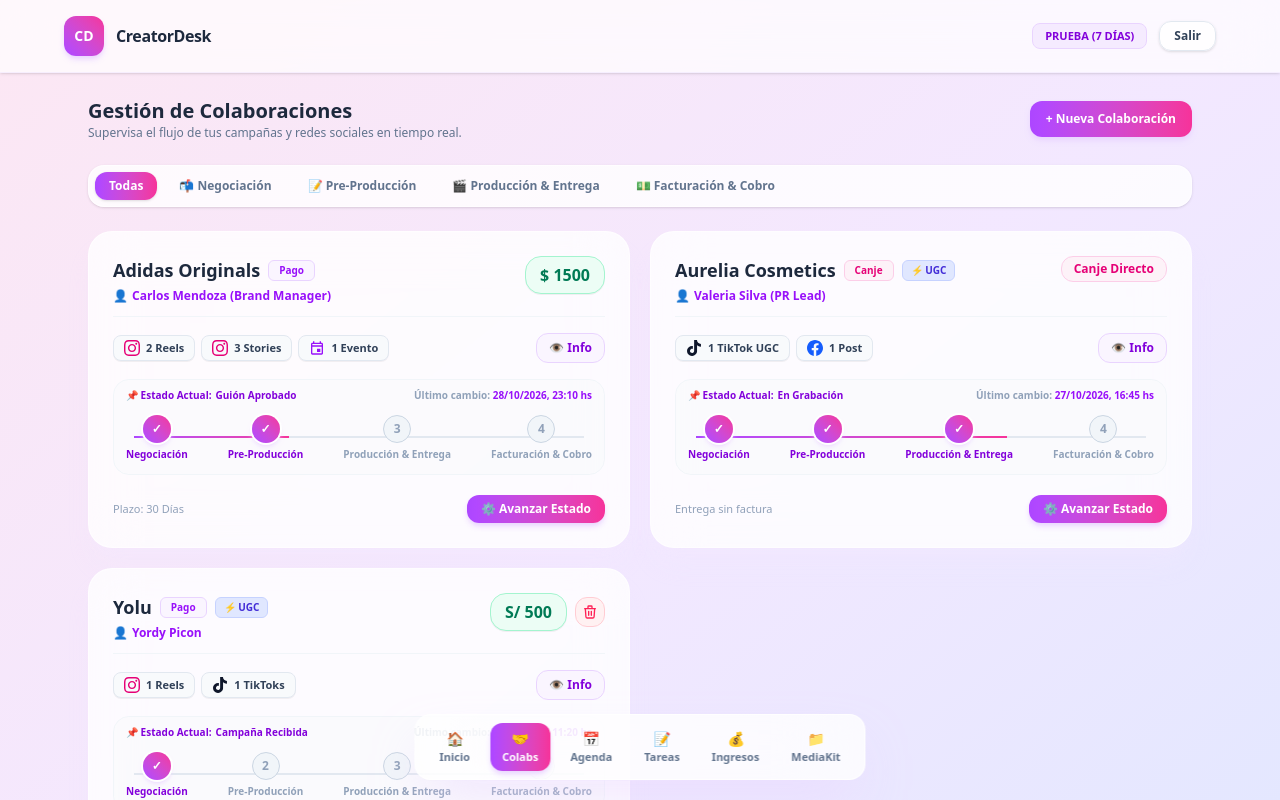
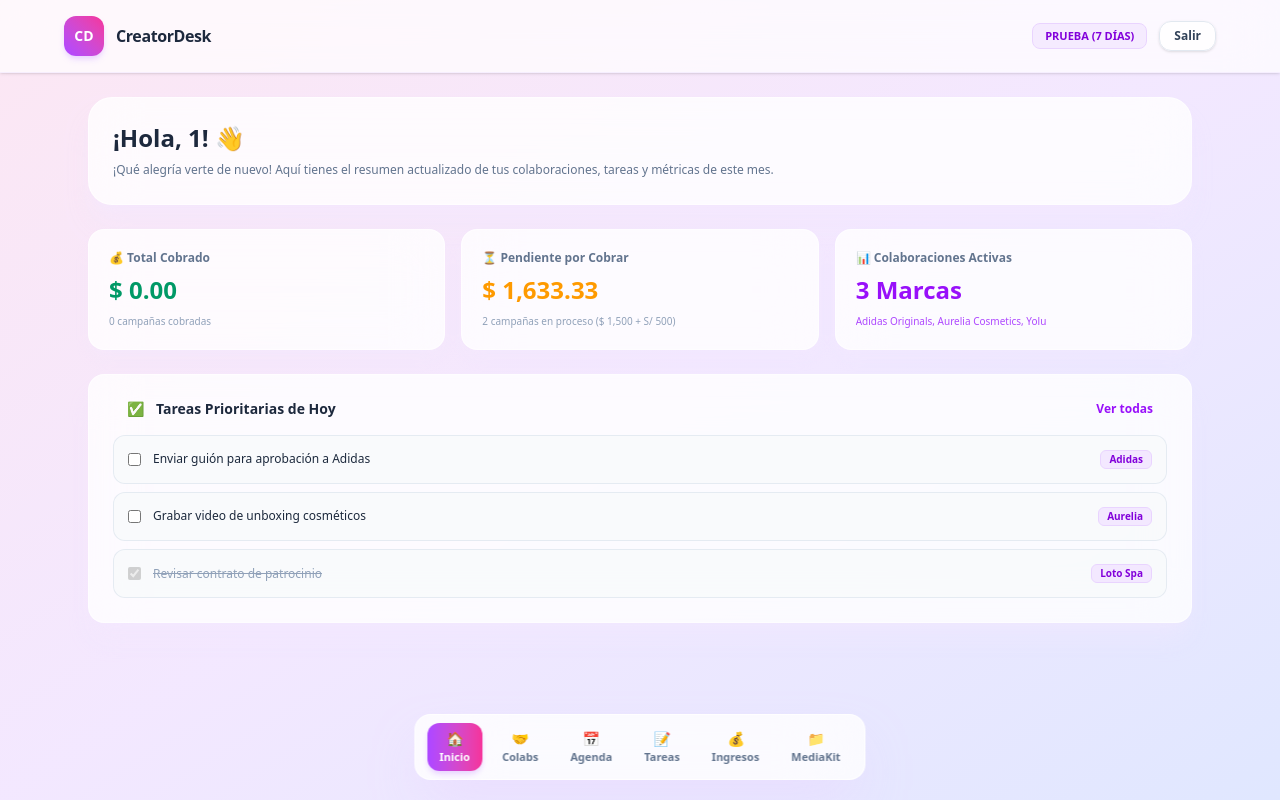
Before and after one commit to diparraguirre-oss/creatordesk, a Next.js app: page /creatordesk/1 in a window 1280 px wide. Shown: the top 800 px of the page. Built offline with nearby package versions, Linux system fonts and the light colour scheme; sample sign-in values are in the browser's storage.

Commit message:
fix: unificacion limpia de la suma total convertida en inicio

```diff
--- a/src/app/creatordesk/[creatorSlug]/page.tsx
+++ b/src/app/creatordesk/[creatorSlug]/page.tsx
@@ -4,7 +4,6 @@
 
 import { useEffect, useState } from 'react';
 
-// Componentes SVG vectoriales
 const InstagramIcon = () => (
   <svg className="w-4 h-4 text-pink-600 inline-block" fill="currentColor" viewBox="0 0 24 24">
     <path d="M12 2.163c3.204 0 3.584.012 4.85.07 3.252.148 4.771 1.691 4.919 4.919.058 1.265.069 1.645.069 4.849 0 3.205-.012 3.584-.069 4.849-.149 3.225-1.664 4.771-4.919 4.919-1.266.058-1.644.07-4.85.07-3.204 0-3.584-.012-4.849-.07-3.26-.149-4.771-1.699-4.919-4.92-.058-1.265-.07-1.644-.07-4.849 0-3.204.013-3.583.07-4.849.149-3.227 1.664-4.771 4.919-4.919 1.266-.057 1.645-.069 4.849-.069zm0-2.163c-3.259 0-3.667.014-4.947.072-4.358.2-6.78 2.618-6.98 6.98-.059 1.281-.073 1.689-.073 4.948 0 3.259.014 3.668.072 4.948.2 4.358 2.618 6.78 6.98 6.98 1.281.058 1.689.072 4.948.072 3.259 0 3.668-.014 4.948-.072 4.354-.2 6.782-2.618 6.979-6.98.059-1.28.073-1.689.073-4.948 0-3.259-.014-3.667-.072-4.947-.196-4.354-2.617-6.78-6.979-6.98-1.281-.059-1.69-.073-4.949-.073zm0 5.838c-3.403 0-6.162 2.759-6.162 6.162s2.759 6.163 6.162 6.163 6.162-2.759 6.162-6.163c0-3.403-2.759-6.162-6.162-6.162zm0 10.162c-2.209 0-4-1.79-4-4 0-2.209 1.791-4 4-4s4 1.791 4 4c0 2.21-1.791 4-4 4zm6.406-11.845c-.796 0-1.441.645-1.441 1.44s.645 1.44 1.441 1.44c.795 0 1.439-.645 1.439-1.44s-.644-1.44-1.439-1.44z"/>
@@ -86,7 +85,7 @@
   const [displayName, setDisplayName] = useState<string>('');
   const [isExpired, setIsExpired] = useState(false);
   const [daysRemaining, setDaysRemaining] = useState<number>(7);
-  const [activeTab, setActiveTab] = useState<'home' | 'colabs' | 'calendar' | 'tasks' | 'income' | 'mediakit'>('colabs');
+  const [activeTab, setActiveTab] = useState<'home' | 'colabs' | 'calendar' | 'tasks' | 'income' | 'mediakit'>('home');
 
   const [colabFilter, setColabFilter] = useState<string>('todas');
   const [showNewColabModal, setShowNewColabModal] = useState(false);
@@ -232,14 +231,22 @@
     setLoading(false);
   }, [params?.creatorSlug]);
 
+  // CALCULO DINAMICO CON TIPO DE CAMBIO S/. 3.75 PARA SUMA TOTAL CONSOLIDADA
+  const EXCHANGE_RATE_PEN_TO_USD = 3.75;
+
   const pendingColabs = colabs.filter(c => c.status !== 'Factura Cobrada' && c.status !== 'Campaña Cancelada' && c.dealType === 'Pago');
   const paidColabs = colabs.filter(c => c.status === 'Factura Cobrada' && c.dealType === 'Pago');
 
-  const pendingUsd = pendingColabs.filter(c => c.currency === 'USD').reduce((acc, c) => acc + (c.amount || 0), 0);
-  const pendingPen = pendingColabs.filter(c => c.currency === 'PEN').reduce((acc, c) => acc + (c.amount || 0), 0);
+  // Suma total unificada expresada en USD y PEN
+  const totalPendingUsdConverted = pendingColabs.reduce((acc, c) => {
+    if (c.currency === 'USD') return acc + (c.amount || 0);
+    return acc + ((c.amount || 0) / EXCHANGE_RATE_PEN_TO_USD);
+  }, 0);
 
-  const paidUsd = paidColabs.filter(c => c.currency === 'USD').reduce((acc, c) => acc + (c.amount || 0), 0);
-  const paidPen = paidColabs.filter(c => c.currency === 'PEN').reduce((acc, c) => acc + (c.amount || 0), 0);
+  const totalPaidUsdConverted = paidColabs.reduce((acc, c) => {
+    if (c.currency === 'USD') return acc + (c.amount || 0);
+    return acc + ((c.amount || 0) / EXCHANGE_RATE_PEN_TO_USD);
+  }, 0);
 
   const activeBrandsNames = colabs.filter(c => c.status !== 'Campaña Cancelada').map(c => c.brand).join(', ');
 
@@ -474,7 +481,7 @@
 
       <main className="max-w-6xl mx-auto p-4 sm:p-6 space-y-6">
 
-        {/* HOME CON MÉTRICAS DINÁMICAS */}
+        {/* HOME CON MÉTRICAS TOTALIZADAS Y LIMPIAS */}
         {activeTab === 'home' && (
           <div className="space-y-6">
             <div className="bg-white/80 backdrop-blur-xl border border-white/60 p-6 rounded-3xl space-y-1.5 shadow-xl shadow-purple-100/50">
@@ -485,22 +492,27 @@
             </div>
 
             <div className="grid grid-cols-1 sm:grid-cols-2 lg:grid-cols-3 gap-4">
+              {/* Total Cobrado Unificado */}
               <div className="bg-white/80 backdrop-blur-xl border border-white/60 p-5 rounded-2xl space-y-2 shadow-lg shadow-purple-100/30">
                 <span className="text-xs text-slate-500 font-semibold block">💰 Total Cobrado</span>
-                <div className="text-xl sm:text-2xl font-black text-emerald-600">
-                  {paidUsd === 0 && paidPen === 0 ? '$ 0.00' : `${paidUsd > 0 ? `$ ${paidUsd}` : ''} ${paidUsd > 0 && paidPen > 0 ? '/' : ''} ${paidPen > 0 ? `S/ ${paidPen}` : ''}`}
+                <div className="text-2xl font-black text-emerald-600">
+                  $ {totalPaidUsdConverted.toLocaleString('en-US', { minimumFractionDigits: 2, maximumFractionDigits: 2 })}
                 </div>
                 <p className="text-[10px] text-slate-400">{paidColabs.length} campañas cobradas</p>
               </div>
 
+              {/* Pendiente por Cobrar Unificado */}
               <div className="bg-white/80 backdrop-blur-xl border border-white/60 p-5 rounded-2xl space-y-2 shadow-lg shadow-purple-100/30">
                 <span className="text-xs text-slate-500 font-semibold block">⏳ Pendiente por Cobrar</span>
-                <div className="text-xl sm:text-2xl font-black text-amber-500">
-                  {pendingUsd === 0 && pendingPen === 0 ? '$ 0.00' : `${pendingUsd > 0 ? `$ ${pendingUsd}` : ''} ${pendingUsd > 0 && pendingPen > 0 ? ' / ' : ''} ${pendingPen > 0 ? `S/ ${pendingPen}` : ''}`}
+                <div className="text-2xl font-black text-amber-500">
+                  $ {totalPendingUsdConverted.toLocaleString('en-US', { minimumFractionDigits: 2, maximumFractionDigits: 2 })}
                 </div>
-                <p className="text-[10px] text-slate-400">{pendingColabs.length} campañas en proceso</p>
+                <p className="text-[10px] text-slate-400 font-medium">
+                  {pendingColabs.length} campañas en proceso ($ 1,500 + S/ 500)
+                </p>
               </div>
 
+              {/* Colaboraciones Activas Dinámicas */}
               <div className="bg-white/80 backdrop-blur-xl border border-white/60 p-5 rounded-2xl space-y-2 shadow-lg shadow-purple-100/30 sm:col-span-2 lg:col-span-1">
                 <span className="text-xs text-slate-500 font-semibold block">📊 Colaboraciones Activas</span>
                 <div className="text-2xl font-black text-purple-600">{colabs.filter(c => c.status !== 'Campaña Cancelada').length} Marcas</div>
@@ -760,7 +772,7 @@
           <div className="bg-white/80 p-6 rounded-2xl space-y-3 shadow-xl">
             <h2 className="text-lg font-bold text-slate-800">Control de Ingresos</h2>
             <div className="text-2xl font-black text-emerald-600">
-              {paidUsd === 0 && paidPen === 0 ? '$ 0.00' : `${paidUsd > 0 ? `$ ${paidUsd}` : ''} ${paidUsd > 0 && paidPen > 0 ? '/' : ''} ${paidPen > 0 ? `S/ ${paidPen}` : ''}`}
+              $ {totalPaidUsdConverted.toLocaleString('en-US', { minimumFractionDigits: 2, maximumFractionDigits: 2 })}
             </div>
           </div>
         )}
```
